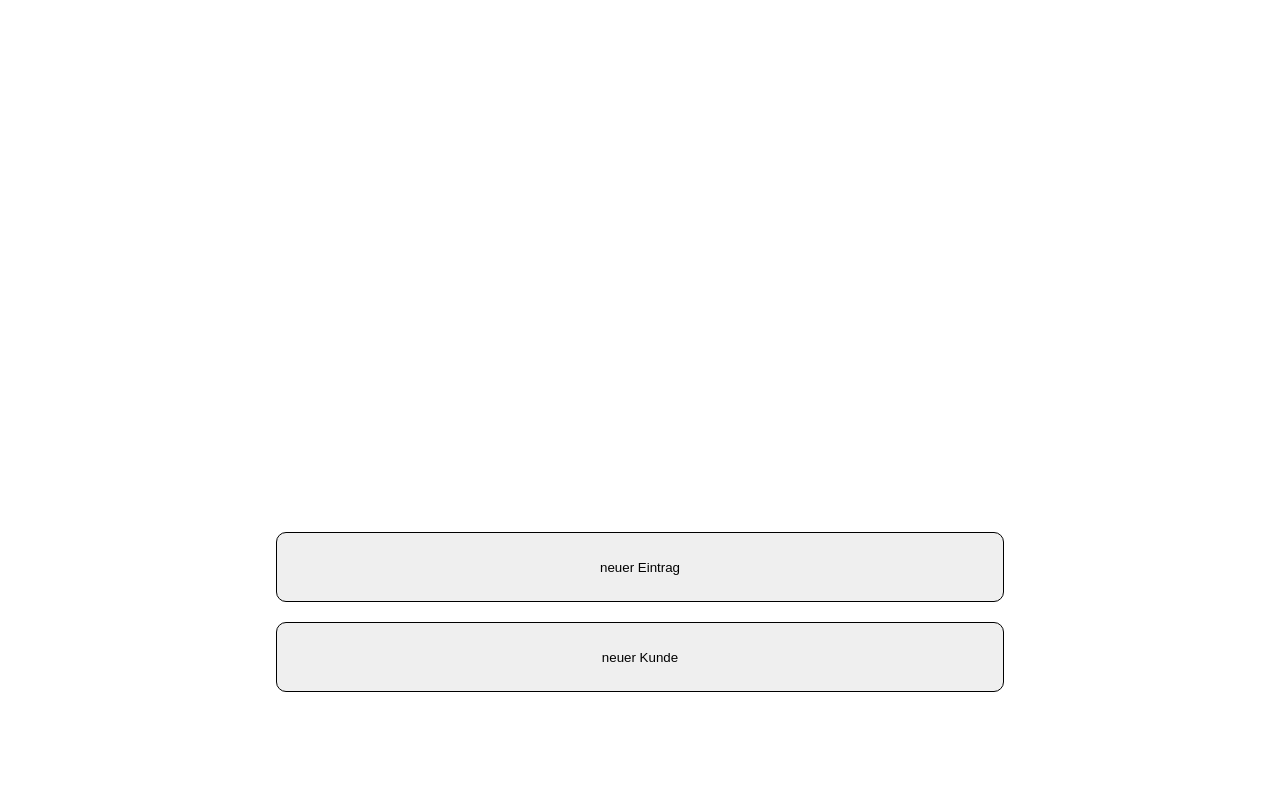
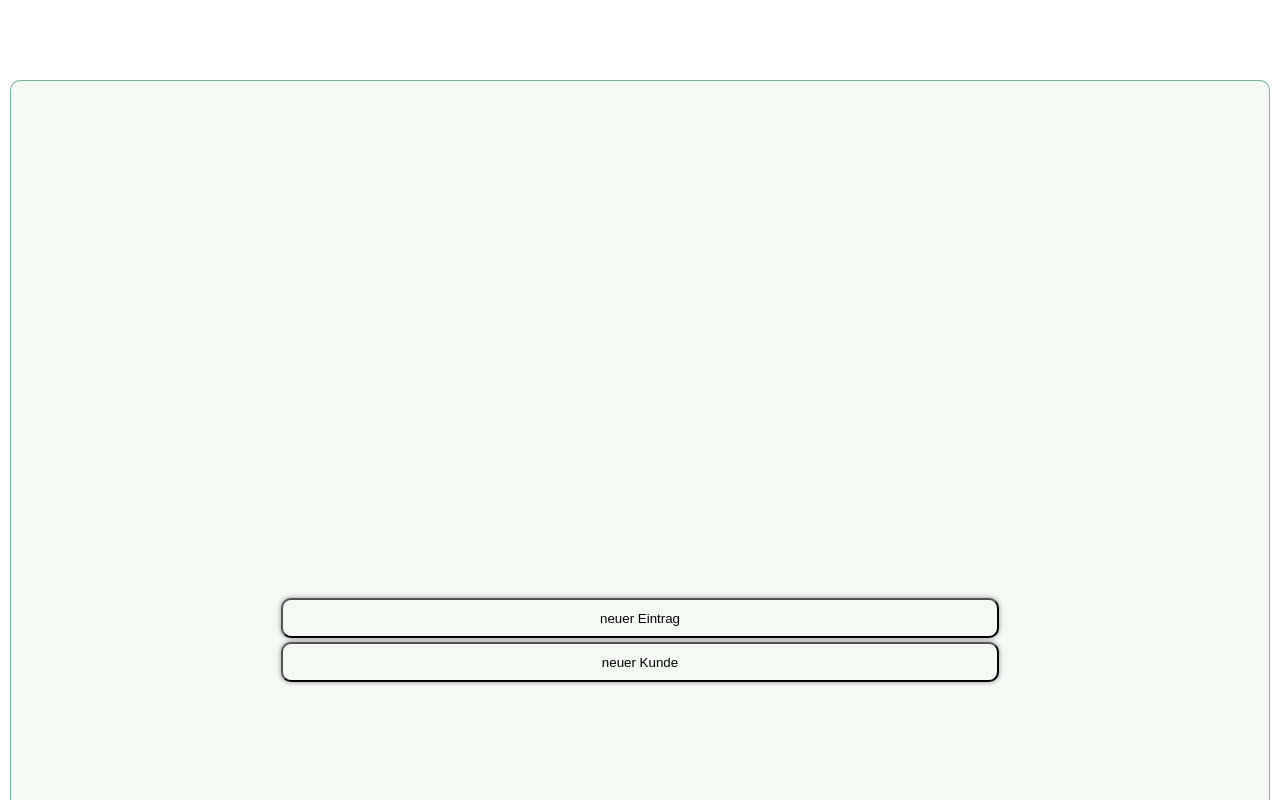
Before and after one commit to SergeBrakow/neuefische-capstone-project-Cibri, a React (Create React App) app: page /new/1 in a window 1280 px wide. Shown: the top 800 px of the page. Built offline with nearby package versions, Linux system fonts and the light colour scheme.

Commit message:
redo the new page

```diff
--- a/src/pages/New.js
+++ b/src/pages/New.js
@@ -1,6 +1,7 @@
 import styled from "styled-components";
 import { useNavigate, useParams} from "react-router-dom";
-import NavBarNewOrder from "../components/NavBarNewOrder";
+import NavBarFooter from "../components/NavBarFooter";
+import { MainBox } from "../components/styles/MainBox";
 
 
 export default function New(){
@@ -8,11 +9,13 @@ export default function New(){
     let {dateString} = useParams();
     return(
         <>
-        <NewEntry>
-            <button onClick={() => {navigate(`/createOrder/${dateString}`)}}>neuer Eintrag</button>
-            <button onClick={() => {navigate("/createCustomer")}}>neuer Kunde</button>
-        </NewEntry>
-        <NavBarNewOrder page={"new"}/>
+        <MainBox>
+            <NewEntry>
+                <button onClick={() => {navigate(`/orderCreate/${dateString}`)}}>neuer Eintrag</button>
+                <button onClick={() => {navigate("/customerCreate")}}>neuer Kunde</button>
+            </NewEntry>
+        </MainBox>
+        <NavBarFooter page={"back"}/>
         </>
     );
 }
@@ -24,9 +27,17 @@ export const NewEntry=styled.div`
     display: flex;
     flex-direction: column;
     button{
-        margin: 10px;
-        flex: auto;
+        height: 40px;
+        margin: 2px;
+        background-color: #f4f9f4;
         border-radius:10px;
-        border: 1px solid;
+        -webkit-box-shadow: 0px 0px 5px 0px rgba(0,0,0,0.43);
+        box-shadow: 0px 0px 5px 0px rgba(0,0,0,0.43);
+        &: hover {
+            background-color: white;
+            border: none;
+            -webkit-box-shadow: 0px 0px 24px 5px rgba(0,0,0,0.38);
+            box-shadow: 0px 0px 24px 5px rgba(0,0,0,0.38);
+        }
     }
 `
```
